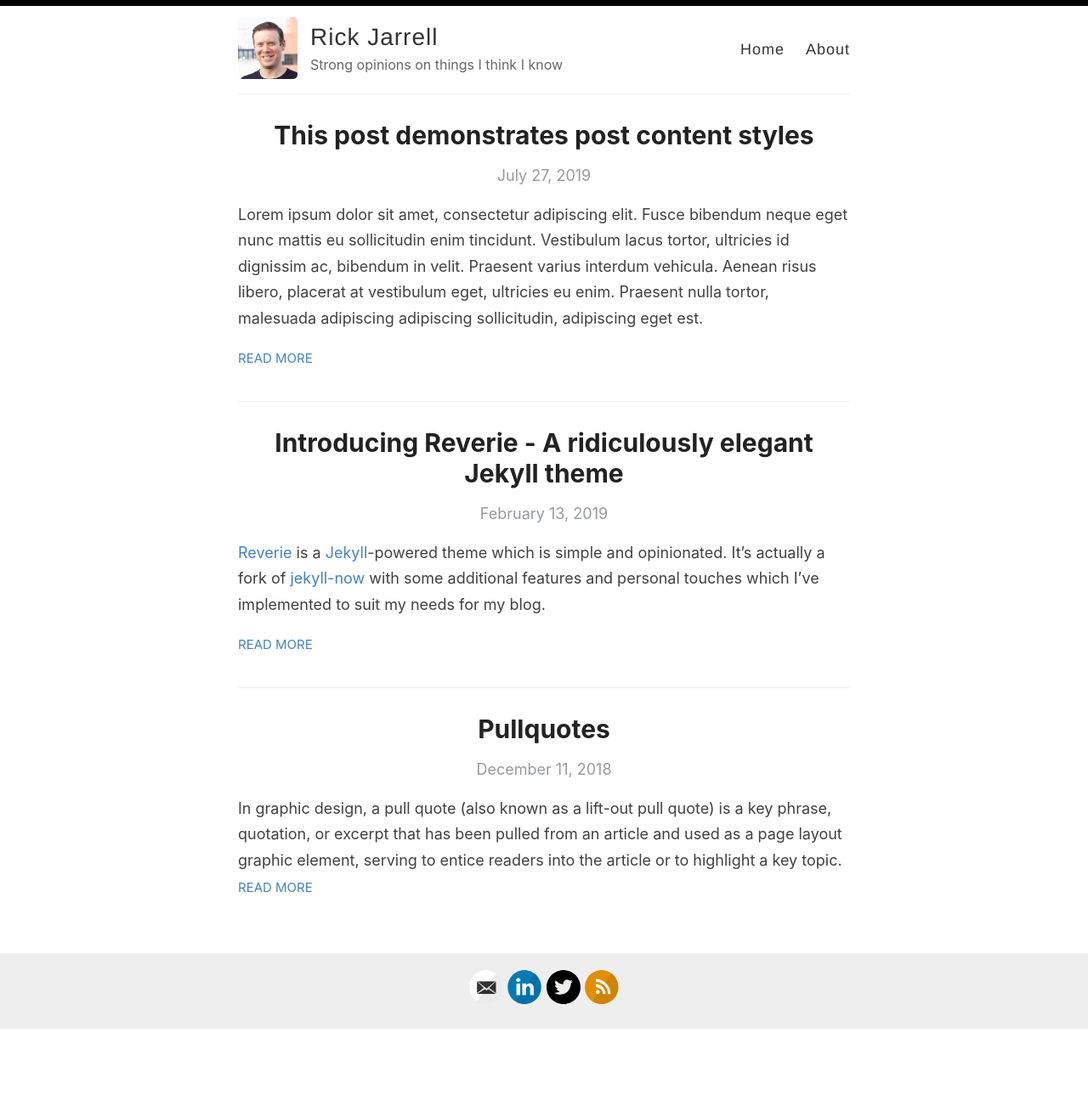
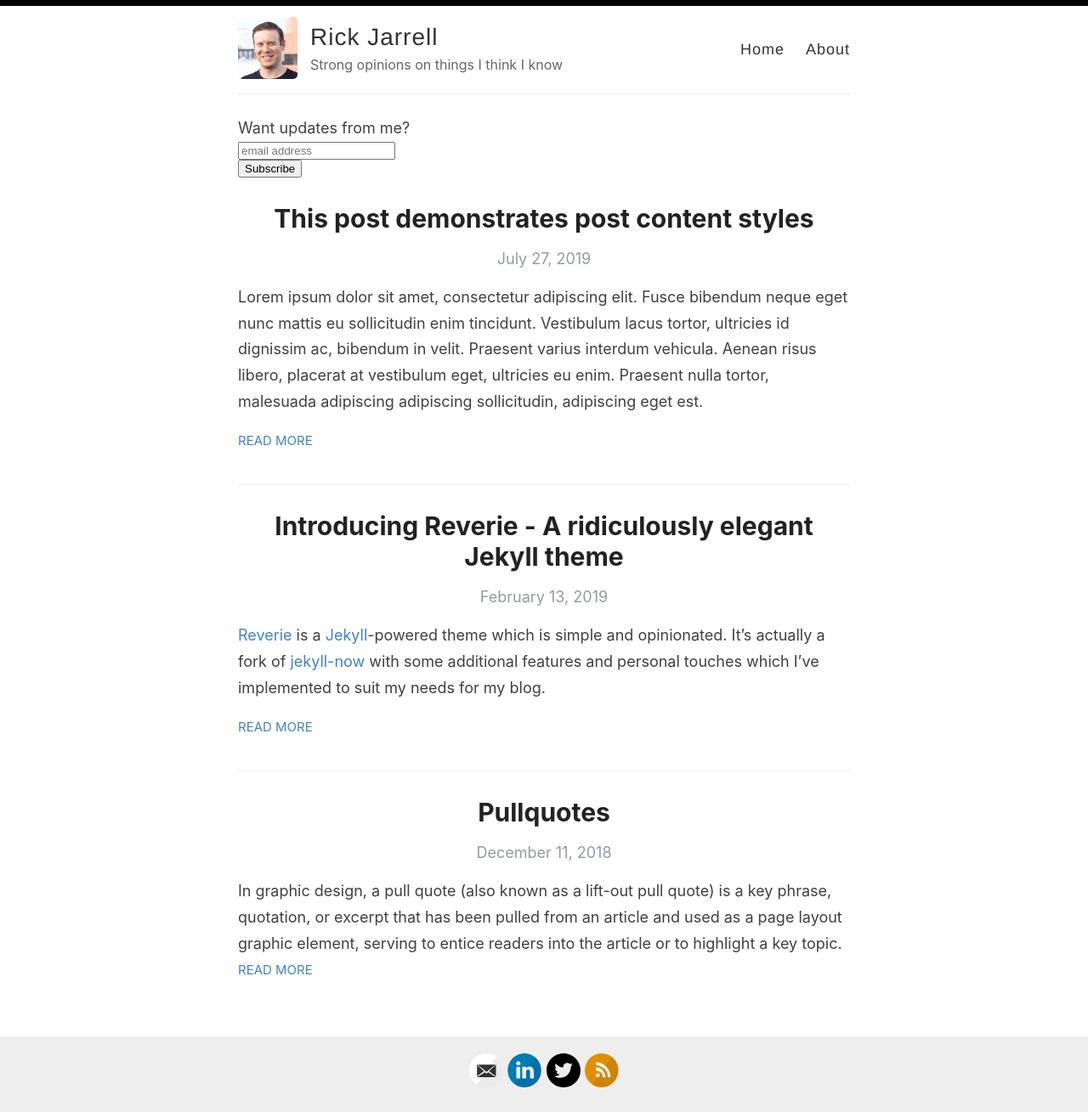
Before and after one commit to rickjarrell/backupblog, a Jekyll site: the page built from index.html, in a window 1280 px wide. Shown: the whole page at 85% size. Built offline with Jekyll 4.4.1, drawn with Linux system fonts in a browser that asks for light colours; the list of posts is cut into pages by our own code; comment, search, counter and statistics services are not loaded; before the commit the page ends 1212 px from its top, so only the background shows below that.

Commit message:
add email

```diff
--- a/_layouts/post.html
+++ b/_layouts/post.html
@@ -38,8 +38,6 @@
   {% include disqus.html %}
 </article>
 
-<iframe width="480" height="300" src="http://eepurl.com/gB2u5L" frameborder="0" scrolling="no"></iframe>
-<p>
 <!-- Begin Mailchimp Signup Form -->
 <link href="//cdn-images.mailchimp.com/embedcode/horizontal-slim-10_7.css" rel="stylesheet" type="text/css">
 <style type="text/css">
@@ -50,7 +48,7 @@
 <div id="mc_embed_signup">
 <form action="https://rickjarrell.us18.list-manage.com/subscribe/post?u=34a7f43cd8d399be15e76a8b8&amp;id=bf9f68a03e" method="post" id="mc-embedded-subscribe-form" name="mc-embedded-subscribe-form" class="validate" target="_blank" novalidate>
     <div id="mc_embed_signup_scroll">
-	<label for="mce-EMAIL">Subscribe</label>
+	<label for="mce-EMAIL"></label>
 	<input type="email" value="" name="EMAIL" class="email" id="mce-EMAIL" placeholder="email address" required>
     <!-- real people should not fill this in and expect good things - do not remove this or risk form bot signups-->
     <div style="position: absolute; left: -5000px;" aria-hidden="true"><input type="text" name="b_34a7f43cd8d399be15e76a8b8_bf9f68a03e" tabindex="-1" value=""></div>
@@ -59,4 +57,3 @@
 </form>
 </div>
 <!--End mc_embed_signup-->
-<p>
--- a/index.html
+++ b/index.html
@@ -1,6 +1,26 @@
 ---
 layout: default
 ---
+Want updates from me?
+<!-- Begin Mailchimp Signup Form -->
+<link href="//cdn-images.mailchimp.com/embedcode/horizontal-slim-10_7.css" rel="stylesheet" type="text/css">
+<style type="text/css">
+	#mc_embed_signup{background:#fff; clear:left; font:14px Helvetica,Arial,sans-serif; width:100%;}
+	/* Add your own Mailchimp form style overrides in your site stylesheet or in this style block.
+	   We recommend moving this block and the preceding CSS link to the HEAD of your HTML file. */
+</style>
+<div id="mc_embed_signup">
+<form action="https://rickjarrell.us18.list-manage.com/subscribe/post?u=34a7f43cd8d399be15e76a8b8&amp;id=bf9f68a03e" method="post" id="mc-embedded-subscribe-form" name="mc-embedded-subscribe-form" class="validate" target="_blank" novalidate>
+    <div id="mc_embed_signup_scroll">
+	<label for="mce-EMAIL"></label>
+	<input type="email" value="" name="EMAIL" class="email" id="mce-EMAIL" placeholder="email address" required>
+    <!-- real people should not fill this in and expect good things - do not remove this or risk form bot signups-->
+    <div style="position: absolute; left: -5000px;" aria-hidden="true"><input type="text" name="b_34a7f43cd8d399be15e76a8b8_bf9f68a03e" tabindex="-1" value=""></div>
+    <div class="clear"><input type="submit" value="Subscribe" name="subscribe" id="mc-embedded-subscribe" class="button"></div>
+    </div>
+</form>
+</div>
+<!--End mc_embed_signup-->
 <div class="posts">
   {% for post in paginator.posts %}
     <article class="post">
```
Also changed, not shown: _layouts/page.html (+20 -0 lines).
